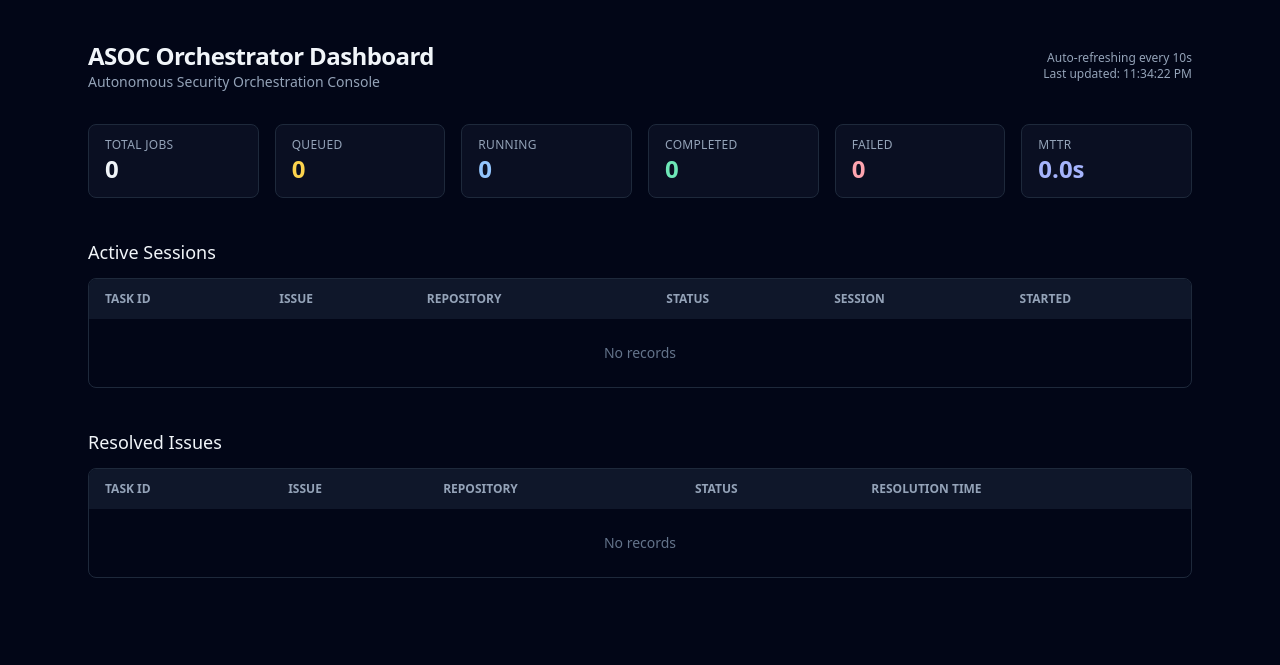
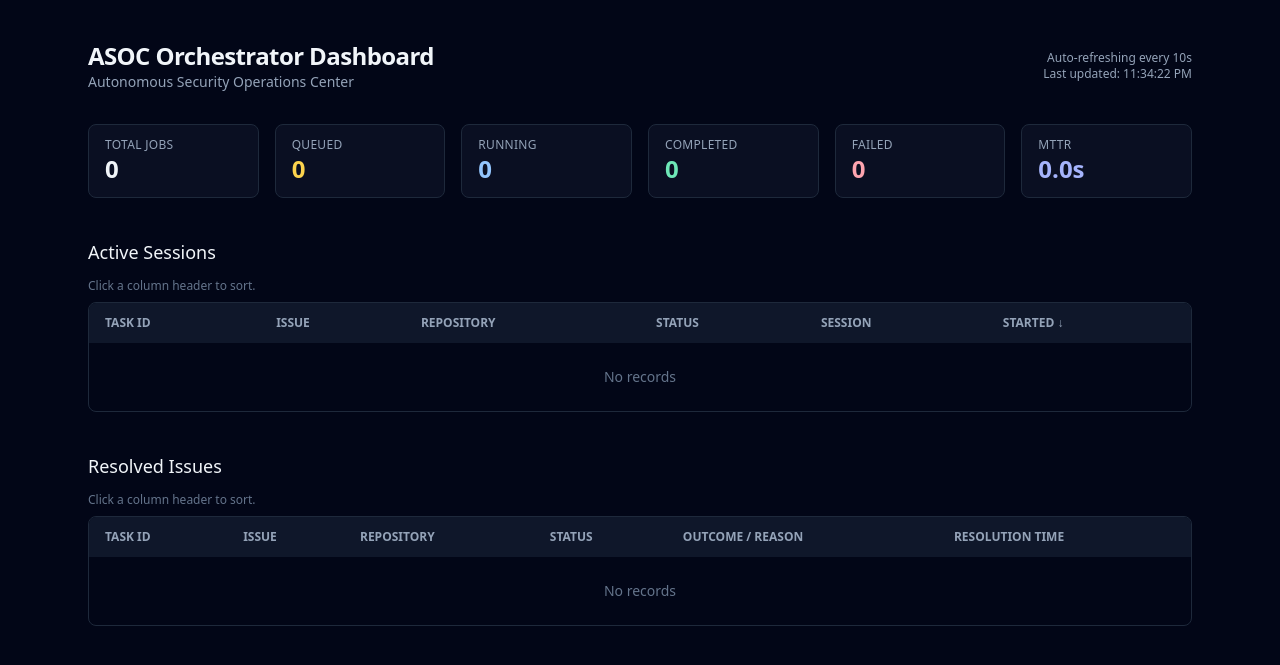
Before and after one commit to simikashy/devin-agent-orchestrator, a FastAPI app: page / in a window 1280 px wide. Shown: the top 665 px of the page. Run offline with FastAPI, Linux system fonts and the light colour scheme; some libraries are stand-ins or nearby versions.

Commit message:
feat: closed-loop session tracking, bidirectional comments, sortable observability
Co-Authored-By: Simran Chawla <simran.kpv@gmail.com>

```diff
--- a/main.py
+++ b/main.py
@@ -23,8 +23,16 @@ BASE_DIR = Path(__file__).resolve().parent
 TASKS_FILE = BASE_DIR / "tasks.json"
 TEMPLATES_DIR = BASE_DIR / "templates"
 
+DEVIN_REQUEST_TIMEOUT = 30
+SESSION_POLL_INTERVAL_SECONDS = 15
+SESSION_POLL_MAX_ATTEMPTS = 240
+
+TRIGGER_LABEL = "trigger-devin"
+TERMINAL_SUCCESS_STATES = {"finished"}
+TERMINAL_FAILURE_STATES = {"expired", "blocked"}
+VALID_FAILURE_CATEGORIES = {"code_bug", "test_failure", "configuration"}
+
 SESSION_START_COMMENT = "Autonomous remediation initiated by ASOC pipeline."
-DEVIN_REQUEST_TIMEOUT = 30
 
 
 def load_tasks() -> Dict[str, dict]:
@@ -56,6 +64,14 @@ class RemediationRequest(BaseModel):
     branch: str = "master"
 
 
+def devin_headers() -> Dict[str, str]:
+    clean_key = os.getenv("DEVIN_API_KEY", "").strip()
+    return {
+        "Authorization": f"Bearer {clean_key}",
+        "Content-Type": "application/json",
+    }
+
+
 def post_issue_comment(repository: str, issue_id: str, body: str) -> None:
     token = os.getenv("GITHUB_TOKEN", "").strip()
     if not token or not repository or not issue_id:
@@ -69,91 +85,209 @@ def post_issue_comment(repository: str, issue_id: str, body: str) -> None:
     }
 
     try:
-        requests.post(url, json={"body": body}, headers=headers, timeout=10)
+        requests.post(url, json={"body": body}, headers=headers, timeout=DEVIN_REQUEST_TIMEOUT)
     except requests.RequestException:
         return
 
 
 def build_remediation_prompt(payload: RemediationRequest) -> str:
     return f"""
-    You are an automated engineering agent resolving an open tracking issue end to end.
+    You are an autonomous remediation agent in a closed-loop security operations pipeline.
 
     Repository: {payload.repository}
-    Branch: {payload.branch}
+    Base Branch: {payload.branch}
     Issue Title: {payload.title}
     Issue Description: {payload.description}
 
-    Follow these steps precisely:
+    Isolation:
+    Treat this issue as an independent unit of work. Operate only on a dedicated branch for this issue and do not depend on or modify work for any other issue, so multiple remediations can run in parallel safely.
+
+    Remediation Phase:
     1. Clone the repository and create a new branch off {payload.branch} named for this issue.
-    2. Reproduce the reported bug or vulnerability before changing anything, and confirm your understanding of the root cause.
+    2. Reproduce the reported bug or vulnerability and confirm the root cause before changing code.
     3. Implement a complete, minimal fix without introducing any code comments.
-    4. Run the full test suite. If tests are missing for the affected behavior, add them. Do not proceed until all tests pass locally.
-    5. Run any available linters, type checkers, and the build, and resolve every failure they surface.
-    6. Rebase onto the latest {payload.branch}. If you hit merge conflicts, resolve them carefully so existing behavior is preserved, then re-run the full test suite.
-    7. Open a structured Pull Request back to {payload.branch} summarizing the root cause, the fix, and the validation you performed.
 
-    If at any point you cannot validate the fix or the tests cannot be made to pass, stop and report the blocker instead of opening a Pull Request.
+    Verification Phase (mandatory before any Pull Request):
+    4. Run the project's full automated test suite. If coverage for the affected behavior is missing, add tests.
+    5. Run every configured linter, formatter, and type checker, plus the build.
+    6. Only continue if all tests and checks pass. If they cannot be made to pass, stop and do not open a Pull Request.
+
+    Delivery Phase:
+    7. Rebase onto the latest {payload.branch}, resolving any merge conflicts so existing behavior is preserved, then re-run the full Verification Phase.
+    8. Open a Pull Request back to {payload.branch} summarizing the root cause, the fix, and the verification you performed.
+
+    Actionable Reporting:
+    When you stop, set your session structured output to a JSON object with exactly these keys:
+    - "result": "success" or "failure"
+    - "failure_category": one of "code_bug", "test_failure", "configuration", or null when result is "success"
+    - "failure_reason": a single concise sentence a human manager can read, or null when result is "success"
+    - "pull_request_url": the opened Pull Request URL, or null when none was opened
     """
 
 
-def mark_task_failed(task_id: str, error: str) -> None:
-    task_store[task_id].update({
-        "status": "failed",
-        "error": error,
-        "updated_at": time.time(),
-    })
+def update_task(task_id: str, **fields) -> None:
+    if task_id not in task_store:
+        return
+    fields["updated_at"] = time.time()
+    task_store[task_id].update(fields)
     save_tasks(task_store)
 
 
+def normalize_failure_category(category: Optional[str]) -> str:
+    if isinstance(category, str) and category in VALID_FAILURE_CATEGORIES:
+        return category
+    return "session_error"
+
+
+def mark_task_failed(task_id: str, reason: str, category: str) -> None:
+    update_task(
+        task_id,
+        status="failed",
+        error=reason,
+        failure_reason=reason,
+        failure_category=category,
+    )
+
+
 def create_devin_session(payload: RemediationRequest) -> requests.Response:
-    clean_key = os.getenv("DEVIN_API_KEY", "").strip()
-    headers = {
-        "Authorization": f"Bearer {clean_key}",
-        "Content-Type": "application/json",
-    }
     body = {"prompt": build_remediation_prompt(payload)}
     return requests.post(
         f"{DEVIN_API_URL}/sessions",
         json=body,
-        headers=headers,
+        headers=devin_headers(),
         timeout=DEVIN_REQUEST_TIMEOUT,
     )
 
 
-def run_devin_remediation(task_id: str, payload: RemediationRequest):
+def get_devin_session(session_id: str) -> requests.Response:
+    return requests.get(
+        f"{DEVIN_API_URL}/sessions/{session_id}",
+        headers=devin_headers(),
+        timeout=DEVIN_REQUEST_TIMEOUT,
+    )
+
+
+def extract_structured_output(data: dict) -> dict:
+    structured = data.get("structured_output")
+    return structured if isinstance(structured, dict) else {}
+
+
+def extract_pull_request_url(data: dict, structured: dict) -> Optional[str]:
+    pull_request = data.get("pull_request")
+    if isinstance(pull_request, dict) and pull_request.get("url"):
+        return pull_request["url"]
+    candidate = structured.get("pull_request_url")
+    return candidate if isinstance(candidate, str) and candidate else None
+
+
+def finalize_success(task_id: str, payload: RemediationRequest, pr_url: Optional[str]) -> None:
+    update_task(
+        task_id,
+        status="completed",
+        pr_url=pr_url,
+        failure_reason=None,
+        failure_category=None,
+        error=None,
+    )
+    if pr_url:
+        comment = f"Autonomous remediation completed by ASOC pipeline. Pull Request: {pr_url}"
+    else:
+        comment = "Autonomous remediation completed by ASOC pipeline. No Pull Request was opened."
+    post_issue_comment(payload.repository, payload.issue_id, comment)
+
+
+def finalize_failure(task_id: str, payload: RemediationRequest, reason: str, category: str) -> None:
+    mark_task_failed(task_id, reason, category)
+    comment = (
+        "Autonomous remediation failed in ASOC pipeline. "
+        f"Failure category: {category}. Reason: {reason}"
+    )
+    post_issue_comment(payload.repository, payload.issue_id, comment)
+
+
+def finalize_from_session(task_id: str, payload: RemediationRequest, data: dict) -> None:
+    structured = extract_structured_output(data)
+    pr_url = extract_pull_request_url(data, structured)
+    status_enum = data.get("status_enum")
+
+    if structured.get("result") == "failure" or status_enum in TERMINAL_FAILURE_STATES:
+        reason = structured.get("failure_reason")
+        if not isinstance(reason, str) or not reason:
+            reason = f"Session ended in state '{status_enum}' without a successful remediation."
+        category = normalize_failure_category(structured.get("failure_category"))
+        finalize_failure(task_id, payload, reason, category)
+        return
+
+    finalize_success(task_id, payload, pr_url)
+
+
+def poll_session(task_id: str, payload: RemediationRequest, session_id: str) -> None:
+    for _ in range(SESSION_POLL_MAX_ATTEMPTS):
+        time.sleep(SESSION_POLL_INTERVAL_SECONDS)
+        try:
+            response = get_devin_session(session_id)
+        except requests.RequestException:
+            continue
+
+        if response.status_code != 200:
+            continue
+
+        data = response.json()
+        status_enum = data.get("status_enum")
+        if status_enum in TERMINAL_SUCCESS_STATES or status_enum in TERMINAL_FAILURE_STATES:
+            finalize_from_session(task_id, payload, data)
+            return
+
+    finalize_failure(
+        task_id,
+        payload,
+        "Session did not reach a terminal state within the polling window.",
+        "configuration",
+    )
+
+
+def run_devin_remediation(task_id: str, payload: RemediationRequest) -> None:
     try:
         response = create_devin_session(payload)
     except requests.Timeout:
-        mark_task_failed(task_id, "Devin API request timed out")
+        finalize_failure(task_id, payload, "Devin API request timed out.", "configuration")
         return
     except requests.RequestException as e:
-        mark_task_failed(task_id, str(e))
+        finalize_failure(task_id, payload, f"Devin API connection error: {e}", "configuration")
         return
 
     if response.status_code != 201:
-        mark_task_failed(task_id, f"Devin API returned status {response.status_code}")
+        finalize_failure(
+            task_id,
+            payload,
+            f"Devin API returned status {response.status_code}.",
+            "configuration",
+        )
         return
 
-    data = response.json()
-    task_store[task_id].update({
-        "status": "running",
-        "session_id": data.get("session_id"),
-        "updated_at": time.time(),
-    })
-    save_tasks(task_store)
+    session_id = response.json().get("session_id")
+    update_task(task_id, status="running", session_id=session_id)
     post_issue_comment(payload.repository, payload.issue_id, SESSION_START_COMMENT)
+
+    if session_id:
+        poll_session(task_id, payload, session_id)
 
 
 def enqueue_task(payload: RemediationRequest, background_tasks: BackgroundTasks) -> str:
     task_id = f"task_{int(time.time())}_{uuid.uuid4().hex[:8]}"
+    now = time.time()
     task_store[task_id] = {
         "issue_id": payload.issue_id,
         "title": payload.title,
         "repository": payload.repository,
+        "branch": payload.branch,
         "status": "queued",
         "session_id": None,
-        "created_at": time.time(),
-        "updated_at": time.time(),
+        "pr_url": None,
+        "failure_category": None,
+        "failure_reason": None,
+        "created_at": now,
+        "updated_at": now,
         "error": None,
     }
     save_tasks(task_store)
@@ -174,24 +308,26 @@ async def trigger_remediation(payload: RemediationRequest, background_tasks: Bac
 
 @app.post("/webhooks/github")
 async def github_webhook(payload: dict, background_tasks: BackgroundTasks, x_github_event: Optional[str] = Header(None)):
-    if x_github_event == "issues":
-        action = payload.get("action")
-        issue = payload.get("issue", {})
-        repo = payload.get("repository", {})
+    if x_github_event != "issues":
+        return {"status": "ignored"}
 
-        if action == "labeled":
-            label_name = payload.get("label", {}).get("name", "")
-            if label_name.lower() == "trigger-devin":
-                request_payload = RemediationRequest(
-                    issue_id=str(issue.get("number")),
-                    title=issue.get("title"),
-                    description=issue.get("body", ""),
-                    repository=repo.get("full_name"),
-                )
-                task_id = enqueue_task(request_payload, background_tasks)
-                return {"status": "webhook_processed", "task_id": task_id}
+    if payload.get("action") != "labeled":
+        return {"status": "ignored"}
 
-    return {"status": "ignored"}
+    label_name = payload.get("label", {}).get("name", "")
+    if label_name.lower() != TRIGGER_LABEL:
+        return {"status": "ignored"}
+
+    issue = payload.get("issue", {})
+    repo = payload.get("repository", {})
+    request_payload = RemediationRequest(
+        issue_id=str(issue.get("number")),
+        title=issue.get("title"),
+        description=issue.get("body", ""),
+        repository=repo.get("full_name"),
+    )
+    task_id = enqueue_task(request_payload, background_tasks)
+    return {"status": "webhook_processed", "task_id": task_id}
 
 
 @app.get("/metrics")
--- a/templates/index.html
+++ b/templates/index.html
@@ -11,7 +11,7 @@
     <header class="flex items-center justify-between mb-8">
       <div>
         <h1 class="text-2xl font-semibold tracking-tight">ASOC Orchestrator Dashboard</h1>
-        <p class="text-sm text-slate-400">Autonomous Security Orchestration Console</p>
+        <p class="text-sm text-slate-400">Autonomous Security Operations Center</p>
       </div>
       <div class="text-right text-xs text-slate-400">
         <p>Auto-refreshing every 10s</p>
@@ -23,17 +23,11 @@
 
     <section class="mb-10">
       <h2 class="text-lg font-medium mb-3">Active Sessions</h2>
+      <p class="text-xs text-slate-500 mb-2">Click a column header to sort.</p>
       <div class="overflow-x-auto rounded-lg border border-slate-800">
         <table class="min-w-full text-sm">
           <thead class="bg-slate-900 text-slate-400 uppercase text-xs">
-            <tr>
-              <th class="px-4 py-3 text-left">Task ID</th>
-              <th class="px-4 py-3 text-left">Issue</th>
-              <th class="px-4 py-3 text-left">Repository</th>
-              <th class="px-4 py-3 text-left">Status</th>
-              <th class="px-4 py-3 text-left">Session</th>
-              <th class="px-4 py-3 text-left">Started</th>
-            </tr>
+            <tr id="active-head"></tr>
           </thead>
           <tbody id="active-body" class="divide-y divide-slate-800"></tbody>
         </table>
@@ -42,16 +36,11 @@
 
     <section>
       <h2 class="text-lg font-medium mb-3">Resolved Issues</h2>
+      <p class="text-xs text-slate-500 mb-2">Click a column header to sort.</p>
       <div class="overflow-x-auto rounded-lg border border-slate-800">
         <table class="min-w-full text-sm">
           <thead class="bg-slate-900 text-slate-400 uppercase text-xs">
-            <tr>
-              <th class="px-4 py-3 text-left">Task ID</th>
-              <th class="px-4 py-3 text-left">Issue</th>
-              <th class="px-4 py-3 text-left">Repository</th>
-              <th class="px-4 py-3 text-left">Status</th>
-              <th class="px-4 py-3 text-left">Resolution Time</th>
-            </tr>
+            <tr id="resolved-head"></tr>
           </thead>
           <tbody id="resolved-body" class="divide-y divide-slate-800"></tbody>
         </table>
@@ -70,14 +59,57 @@
       failed: "bg-rose-500/20 text-rose-300",
     };
 
+    const CATEGORY_LABELS = {
+      code_bug: "Code Bug",
+      test_failure: "Test Failure",
+      configuration: "Configuration",
+      session_error: "Session Error",
+    };
+
+    const ACTIVE_COLUMNS = [
+      { key: "id", label: "Task ID", type: "text" },
+      { key: "issue_id", label: "Issue", type: "number" },
+      { key: "repository", label: "Repository", type: "text" },
+      { key: "status", label: "Status", type: "text" },
+      { key: "session_id", label: "Session", type: "text" },
+      { key: "created_at", label: "Started", type: "number" },
+    ];
+
+    const RESOLVED_COLUMNS = [
+      { key: "id", label: "Task ID", type: "text" },
+      { key: "issue_id", label: "Issue", type: "number" },
+      { key: "repository", label: "Repository", type: "text" },
+      { key: "status", label: "Status", type: "text" },
+      { key: "outcome", label: "Outcome / Reason", type: "text" },
+      { key: "duration", label: "Resolution Time", type: "number" },
+    ];
+
+    const activeSort = { key: "created_at", dir: "desc" };
+    const resolvedSort = { key: "updated_at", dir: "desc" };
+    let latestTasks = {};
+
+    function escapeHtml(value) {
+      if (value === null || value === undefined) return "";
+      return String(value)
+        .replace(/&/g, "&amp;")
+        .replace(/</g, "&lt;")
+        .replace(/>/g, "&gt;")
+        .replace(/"/g, "&quot;");
+    }
+
     function statusBadge(status) {
       const cls = STATUS_STYLES[status] || "bg-slate-500/20 text-slate-300";
-      return `<span class="px-2 py-1 rounded-full text-xs font-medium ${cls}">${status}</span>`;
+      return `<span class="px-2 py-1 rounded-full text-xs font-medium ${cls}">${escapeHtml(status)}</span>`;
+    }
+
+    function categoryBadge(category) {
+      const label = CATEGORY_LABELS[category] || category;
+      return `<span class="px-2 py-0.5 rounded-full text-xs font-medium bg-rose-500/20 text-rose-300">${escapeHtml(label)}</span>`;
     }
 
     function formatTimestamp(seconds) {
       if (!seconds) return "&mdash;";
-      return new Date(seconds * 1000).toLocaleString();
+      return escapeHtml(new Date(seconds * 1000).toLocaleString());
     }
 
     function formatDuration(seconds) {
@@ -108,43 +140,143 @@
       ].join("");
     }
 
+    function buildRow(id, task) {
+      const duration = task.updated_at && task.created_at ? task.updated_at - task.created_at : null;
+      return {
+        id,
+        issue_id: task.issue_id,
+        title: task.title || "",
+        repository: task.repository || "",
+        status: task.status,
+        session_id: task.session_id || "",
+        created_at: task.created_at || 0,
+        updated_at: task.updated_at || 0,
+        duration,
+        pr_url: task.pr_url || "",
+        failure_category: task.failure_category || "",
+        failure_reason: task.failure_reason || "",
+      };
+    }
+
+    function compareRows(a, b, column, dir) {
+      const factor = dir === "asc" ? 1 : -1;
+      let av = a[column.key];
+      let bv = b[column.key];
+      if (column.type === "number") {
+        av = av === null || av === undefined ? -Infinity : av;
+        bv = bv === null || bv === undefined ? -Infinity : bv;
+        return (av - bv) * factor;
+      }
+      return String(av).localeCompare(String(bv)) * factor;
+    }
+
+    function sortIndicator(state, key) {
+      if (state.key !== key) return "";
+      return state.dir === "asc" ? " &uarr;" : " &darr;";
+    }
+
+    function renderHead(rowId, columns, state, handler) {
+      const head = document.getElementById(rowId);
+      head.innerHTML = columns
+        .map(
+          (col) =>
+            `<th class="px-4 py-3 text-left cursor-pointer select-none hover:text-slate-200" data-key="${col.key}">${escapeHtml(col.label)}${sortIndicator(state, col.key)}</th>`
+        )
+        .join("");
+      head.querySelectorAll("th").forEach((th) => {
+        th.addEventListener("click", () => handler(th.getAttribute("data-key")));
+      });
+    }
+
+    function activeCell(row, key) {
+      if (key === "id") return `<td class="px-4 py-3 font-mono text-xs">${escapeHtml(row.id)}</td>`;
+      if (key === "issue_id") return `<td class="px-4 py-3">#${escapeHtml(row.issue_id)} ${escapeHtml(row.title)}</td>`;
+      if (key === "repository") return `<td class="px-4 py-3 text-slate-300">${row.repository ? escapeHtml(row.repository) : "&mdash;"}</td>`;
+      if (key === "status") return `<td class="px-4 py-3">${statusBadge(row.status)}</td>`;
+      if (key === "session_id") return `<td class="px-4 py-3 font-mono text-xs">${row.session_id ? escapeHtml(row.session_id) : "&mdash;"}</td>`;
+      if (key === "created_at") return `<td class="px-4 py-3 text-slate-400">${formatTimestamp(row.created_at)}</td>`;
+      return "<td class=\"px-4 py-3\"></td>";
+    }
+
+    function outcomeCell(row) {
+      if (row.status === "completed") {
+        if (row.pr_url) {
+          return `<td class="px-4 py-3"><a href="${escapeHtml(row.pr_url)}" target="_blank" rel="noopener" class="text-emerald-300 underline">View Pull Request</a></td>`;
+        }
+        return `<td class="px-4 py-3 text-slate-400">No Pull Request</td>`;
+      }
+      const reason = row.failure_reason ? escapeHtml(row.failure_reason) : "Unknown failure";
+      const badge = row.failure_category ? categoryBadge(row.failure_category) + " " : "";
+      return `<td class="px-4 py-3"><div class="flex flex-col gap-1">${badge ? `<div>${badge}</div>` : ""}<span class="text-slate-300">${reason}</span></div></td>`;
+    }
+
+    function resolvedCell(row, key) {
+      if (key === "id") return `<td class="px-4 py-3 font-mono text-xs">${escapeHtml(row.id)}</td>`;
+      if (key === "issue_id") return `<td class="px-4 py-3">#${escapeHtml(row.issue_id)} ${escapeHtml(row.title)}</td>`;
+      if (key === "repository") return `<td class="px-4 py-3 text-slate-300">${row.repository ? escapeHtml(row.repository) : "&mdash;"}</td>`;
+      if (key === "status") return `<td class="px-4 py-3">${statusBadge(row.status)}</td>`;
+      if (key === "outcome") return outcomeCell(row);
+      if (key === "duration") return `<td class="px-4 py-3 text-slate-400">${formatDuration(row.duration)}</td>`;
+      return "<td class=\"px-4 py-3\"></td>";
+    }
+
     function emptyRow(colspan) {
       return `<tr><td colspan="${colspan}" class="px-4 py-6 text-center text-slate-500">No records</td></tr>`;
     }
 
-    function renderTables(tasks) {
+    function render() {
+      const rows = Object.entries(latestTasks).map(([id, task]) => buildRow(id, task));
+      const active = rows.filter((row) => ACTIVE_STATUSES.includes(row.status));
+      const resolved = rows.filter((row) => RESOLVED_STATUSES.includes(row.status));
+
+      const activeColumn = ACTIVE_COLUMNS.find((col) => col.key === activeSort.key) || ACTIVE_COLUMNS[0];
+      const resolvedColumn =
+        RESOLVED_COLUMNS.find((col) => col.key === resolvedSort.key) || { key: resolvedSort.key, type: "number" };
+
+      active.sort((a, b) => compareRows(a, b, activeColumn, activeSort.dir));
+      resolved.sort((a, b) => compareRows(a, b, resolvedColumn, resolvedSort.dir));
+
+      renderHead("active-head", ACTIVE_COLUMNS, activeSort, sortActive);
+      renderHead("resolved-head", RESOLVED_COLUMNS, resolvedSort, sortResolved);
+
       const activeBody = document.getElementById("active-body");
       const resolvedBody = document.getElementById("resolved-body");
 
-      const entries = Object.entries(tasks);
-      const active = entries.filter(([, t]) => ACTIVE_STATUSES.includes(t.status));
-      const resolved = entries.filter(([, t]) => RESOLVED_STATUSES.includes(t.status));
-
       activeBody.innerHTML = active.length
-        ? active.map(([id, t]) => `
-            <tr class="hover:bg-slate-900/40">
-              <td class="px-4 py-3 font-mono text-xs">${id}</td>
-              <td class="px-4 py-3">#${t.issue_id} ${t.title || ""}</td>
-              <td class="px-4 py-3 text-slate-300">${t.repository || "&mdash;"}</td>
-              <td class="px-4 py-3">${statusBadge(t.status)}</td>
-              <td class="px-4 py-3 font-mono text-xs">${t.session_id || "&mdash;"}</td>
-              <td class="px-4 py-3 text-slate-400">${formatTimestamp(t.created_at)}</td>
-            </tr>`).join("")
-        : emptyRow(6);
+        ? active
+            .map(
+              (row) =>
+                `<tr class="hover:bg-slate-900/40">${ACTIVE_COLUMNS.map((col) => activeCell(row, col.key)).join("")}</tr>`
+            )
+            .join("")
+        : emptyRow(ACTIVE_COLUMNS.length);
 
       resolvedBody.innerHTML = resolved.length
-        ? resolved.map(([id, t]) => {
-            const duration = t.updated_at && t.created_at ? t.updated_at - t.created_at : null;
-            return `
-              <tr class="hover:bg-slate-900/40">
-                <td class="px-4 py-3 font-mono text-xs">${id}</td>
-                <td class="px-4 py-3">#${t.issue_id} ${t.title || ""}</td>
-                <td class="px-4 py-3 text-slate-300">${t.repository || "&mdash;"}</td>
-                <td class="px-4 py-3">${statusBadge(t.status)}</td>
-                <td class="px-4 py-3 text-slate-400">${formatDuration(duration)}</td>
-              </tr>`;
-          }).join("")
-        : emptyRow(5);
+        ? resolved
+            .map(
+              (row) =>
+                `<tr class="hover:bg-slate-900/40">${RESOLVED_COLUMNS.map((col) => resolvedCell(row, col.key)).join("")}</tr>`
+            )
+            .join("")
+        : emptyRow(RESOLVED_COLUMNS.length);
+    }
+
+    function toggleSort(state, key) {
+      if (state.key === key) {
+        state.dir = state.dir === "asc" ? "desc" : "asc";
+      } else {
+        state.key = key;
+        state.dir = "asc";
+      }
+      render();
+    }
+
+    function sortActive(key) {
+      toggleSort(activeSort, key);
+    }
+
+    function sortResolved(key) {
+      toggleSort(resolvedSort, key);
     }
 
     async function refresh() {
@@ -152,8 +284,9 @@
         const response = await fetch("/metrics");
         if (!response.ok) return;
         const data = await response.json();
+        latestTasks = data.tasks || {};
         renderSummary(data.summary);
-        renderTables(data.tasks);
+        render();
         document.getElementById("last-updated").textContent =
           "Last updated: " + new Date().toLocaleTimeString();
       } catch (error) {
```
Also changed, not shown: README.md.
